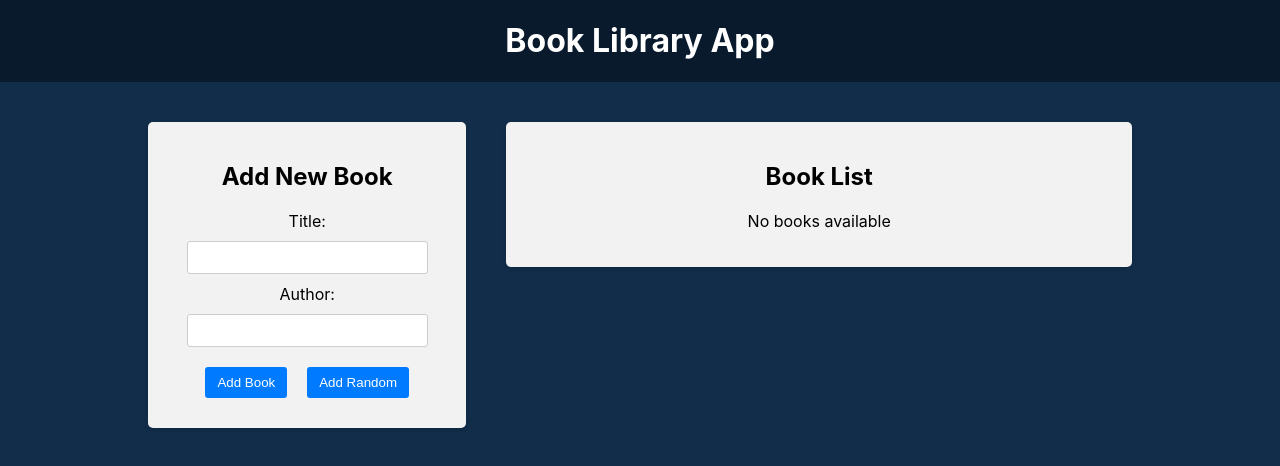
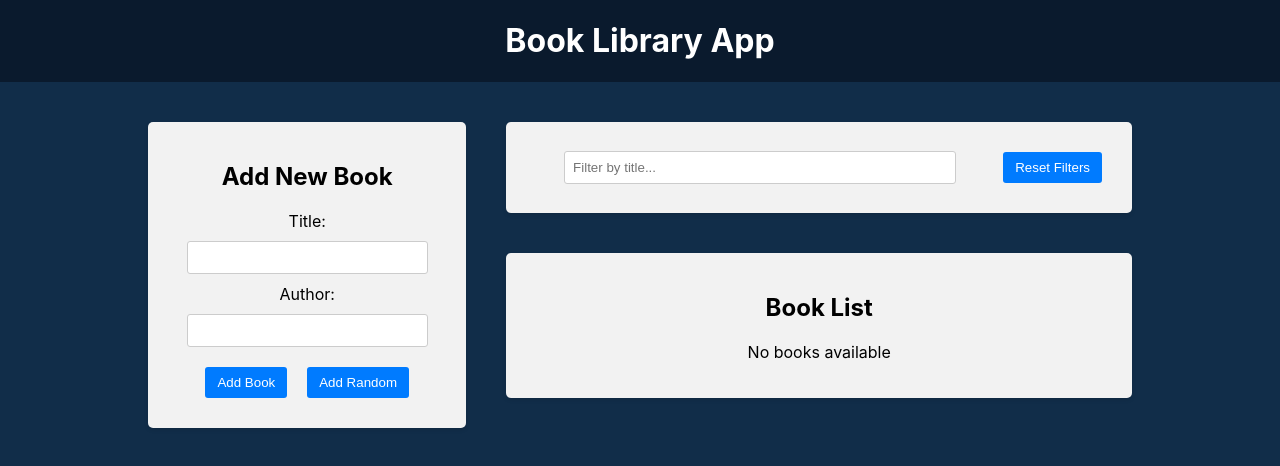
Before and after one commit to brodovoi/react-course, a React (Create React App) app in the folder 30-react-redux/frontend/: page / in a window 1280 px wide. Shown: the top 466 px of the page. Built offline with nearby package versions, Linux system fonts and the light colour scheme.

Commit message:
clear filters

```diff
--- a/30-react-redux/frontend/src/App.js
+++ b/30-react-redux/frontend/src/App.js
@@ -16,7 +16,7 @@ function App() {
           <BookForm />
         </div>
         <div className="app-right-column">
-          {/* <Filter /> */}
+          <Filter />
           <BookList />
         </div>
       </main>
--- a/30-react-redux/frontend/src/components/BookList/BookList.js
+++ b/30-react-redux/frontend/src/components/BookList/BookList.js
@@ -1,10 +1,12 @@
 import { useDispatch, useSelector } from 'react-redux';
 import { BsBookmarkStarFill, BsBookmarkStar } from 'react-icons/bs';
 import { deleteBook, toggleFavorite } from '../../redux/books/actionCreators';
+import { selectTitleFilter } from '../../redux/slices/filterSlice';
 import './BookList.css';
 
 const BookList = () => {
   const books = useSelector((state) => state.books);
+  const titleFilter = useSelector(selectTitleFilter);
   const dispatch = useDispatch();
 
   const handleDeleteBook = (id) => {
@@ -15,6 +17,14 @@ const BookList = () => {
     dispatch(toggleFavorite(id));
   };
 
+  const filteredbBooks = books.filter((book) => {
+    const mathesTitle = book.title
+      .toLowerCase()
+      .includes(titleFilter.toLowerCase());
+
+    return mathesTitle;
+  });
+
   return (
     <div className="app-block book-list">
       <h2>Book List</h2>
@@ -22,7 +32,7 @@ const BookList = () => {
         <p>No books available</p>
       ) : (
         <ul>
-          {books.map((book, i) => (
+          {filteredbBooks.map((book, i) => (
             <li key={book.id}>
               <div className="book-info">
                 {++i} .{book.title} by <strong>{book.author}</strong>
--- a/30-react-redux/frontend/src/components/Filter/Filter.js
+++ b/30-react-redux/frontend/src/components/Filter/Filter.js
@@ -1,9 +1,39 @@
+import { useDispatch, useSelector } from 'react-redux';
+import {
+  setTitleFilter,
+  selectTitleFilter,
+  resetFilters,
+} from '../../redux/slices/filterSlice';
 import './Filter.css';
 
 const Filter = () => {
+  const dispatch = useDispatch();
+
+  const titleFilter = useSelector(selectTitleFilter);
+
+  const handleTitleFilterChange = (e) => {
+    dispatch(setTitleFilter(e.target.value));
+  };
+
+  const handleResetFilters = () => {
+    dispatch(resetFilters());
+  };
+
   return (
     <div className="app-block filter">
-      <h2>Filters</h2>
+      <div className="filter-row">
+        <div className="filter-group">
+          <input
+            type="text"
+            value={titleFilter}
+            onChange={handleTitleFilterChange}
+            placeholder="Filter by title..."
+          />
+        </div>
+        <button type="buttonn" onClick={handleResetFilters}>
+          Reset Filters
+        </button>
+      </div>
     </div>
   );
 };
--- /dev/null
+++ b/30-react-redux/frontend/src/redux/slices/filterSlice.js
@@ -0,0 +1,26 @@
+import { createSlice } from '@reduxjs/toolkit';
+
+const initialState = {
+  title: '',
+};
+
+const filterSlice = createSlice({
+  name: 'filter',
+  initialState,
+  reducers: {
+    setTitleFilter: (state, action) => {
+      //   state.title = action.payload;
+      return { ...state, title: action.payload };
+    },
+    resetFilters: (state) => {
+      return initialState;
+    },
+  },
+});
+
+// const setTitleFilter = filterSlice.actions.setTitleFilter;
+export const { setTitleFilter, resetFilters } = filterSlice.actions;
+
+export const selectTitleFilter = (state) => state.filter.title;
+
+export default filterSlice.reducer;
--- a/30-react-redux/frontend/src/redux/store.js
+++ b/30-react-redux/frontend/src/redux/store.js
@@ -1,9 +1,11 @@
 import { configureStore } from '@reduxjs/toolkit';
 import booksReducer from './books/reducer';
+import filterReducer from './slices/filterSlice';
 
 const store = configureStore({
   reducer: {
     books: booksReducer,
+    filter: filterReducer,
   },
 });
 
```
